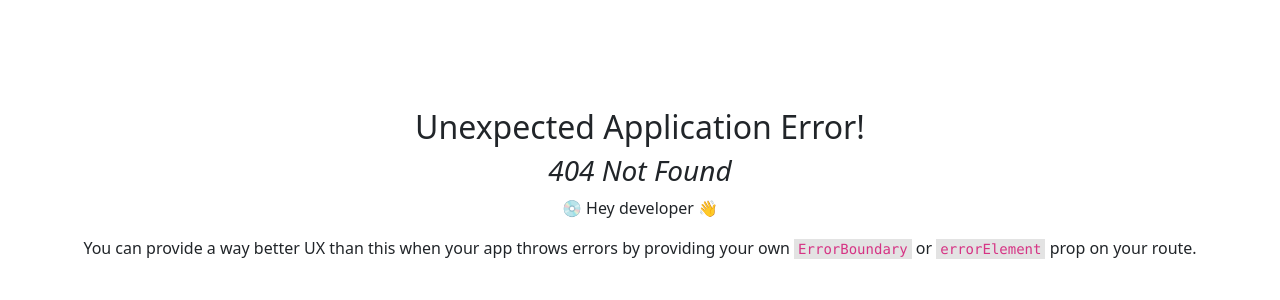
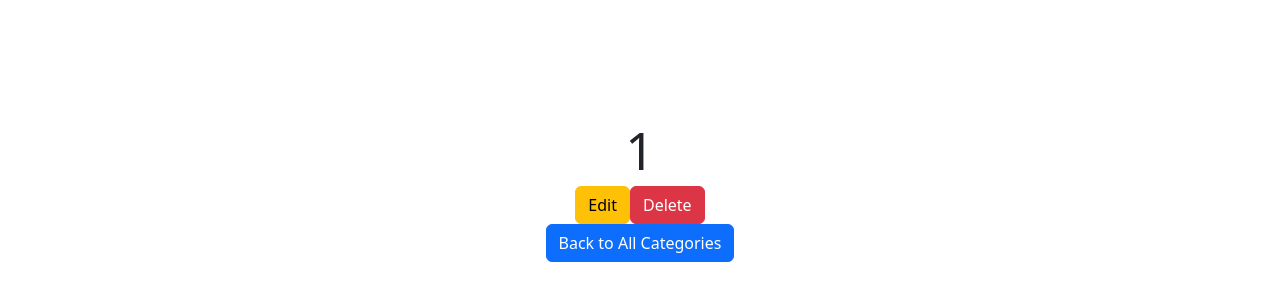
Before and after one commit to ajwjung/inventory-app, a React (Vite) app in the folder client/: page /all-drink-types/1 in a window 1280 px wide. Before the commit this address had no page. Shown: the part 208-508 px from the top of the page. Built offline with nearby package versions, Linux system fonts and the light colour scheme.

Commit message:
feat: Render individual drink types on separate pages

```diff
--- a/client/src/components/AllDrinkTypes.jsx
+++ b/client/src/components/AllDrinkTypes.jsx
@@ -1,4 +1,5 @@
 import { useState, useEffect } from "react";
+import { Link } from "react-router-dom";
 
 function AllDrinksTypes() {
   const [drinkTypes, setDrinkTypes] = useState([]);
@@ -37,22 +38,27 @@ function AllDrinksTypes() {
         <div className="container">
           <div className="row row-cols-3 row-cols-md-4 row-cols-lg-5 g-3">
             {drinkTypes.map((drinkType, i) => {
+              // reformat name for URL param (e.g., "Milk Tea" => "milk-tea")
+              const lowercaseName = drinkType.name.replace(/\s+/g, "-").toLowerCase();
+
               return (
                 <div className="col" key={i}>
-                  <div className="card">
-                    <div className="card-title">{drinkType.name}</div>
-                  </div>
+                  <Link to={lowercaseName}>
+                    <div className="card">
+                      <div className="card-title">{drinkType.name}</div>
+                    </div>
+                  </Link>
                 </div>
               )
             })}
           </div>
         </div>
       )}
-      <a href="/all-drink-types/new">
+      <Link to="/all-drink-types/new">
         <button type="button" className="btn btn-primary">
           Add New Category
         </button>
-      </a>
+      </Link>
     </div>
   );
 };
--- /dev/null
+++ b/client/src/components/DrinkType.jsx
@@ -0,0 +1,29 @@
+import { useParams, Link } from "react-router-dom";
+
+function DrinkType() {
+  const { category } = useParams();
+
+  const reformatName = (originalName) => {
+    const reformattedName = originalName.split("-").join(" ");
+    const capitalizedName = reformattedName.replace(/\b\w/g, char => char.toUpperCase());
+
+    return capitalizedName;
+  };
+
+  return (
+    <>
+      <h1>{reformatName(category)}</h1>
+      <div className="container">
+        <button type="button" className="btn btn-warning">Edit</button>
+        <button type="button" className="btn btn-danger">Delete</button>
+      </div>
+      <Link to="/all-drink-types">
+        <button type="button" className="btn btn-primary">
+          Back to All Categories
+        </button>
+      </Link>
+    </>
+  );
+};
+
+export default DrinkType;
--- a/client/src/routes.jsx
+++ b/client/src/routes.jsx
@@ -3,6 +3,7 @@ import App from './App.jsx';
 import AllDrinks from './components/AllDrinks.jsx';
 import AllDrinksTypes from './components/AllDrinkTypes.jsx';
 import AddCategoryForm from './components/AddCategoryForm.jsx';
+import DrinkType from './components/DrinkType.jsx';
 
 const routes = [
   {
@@ -20,6 +21,10 @@ const routes = [
   {
     path: "/all-drink-types/new",
     element: <AddCategoryForm />
+  },
+  {
+    path: "/all-drink-types/:category",
+    element: <DrinkType />
   }
 ];
 
```
